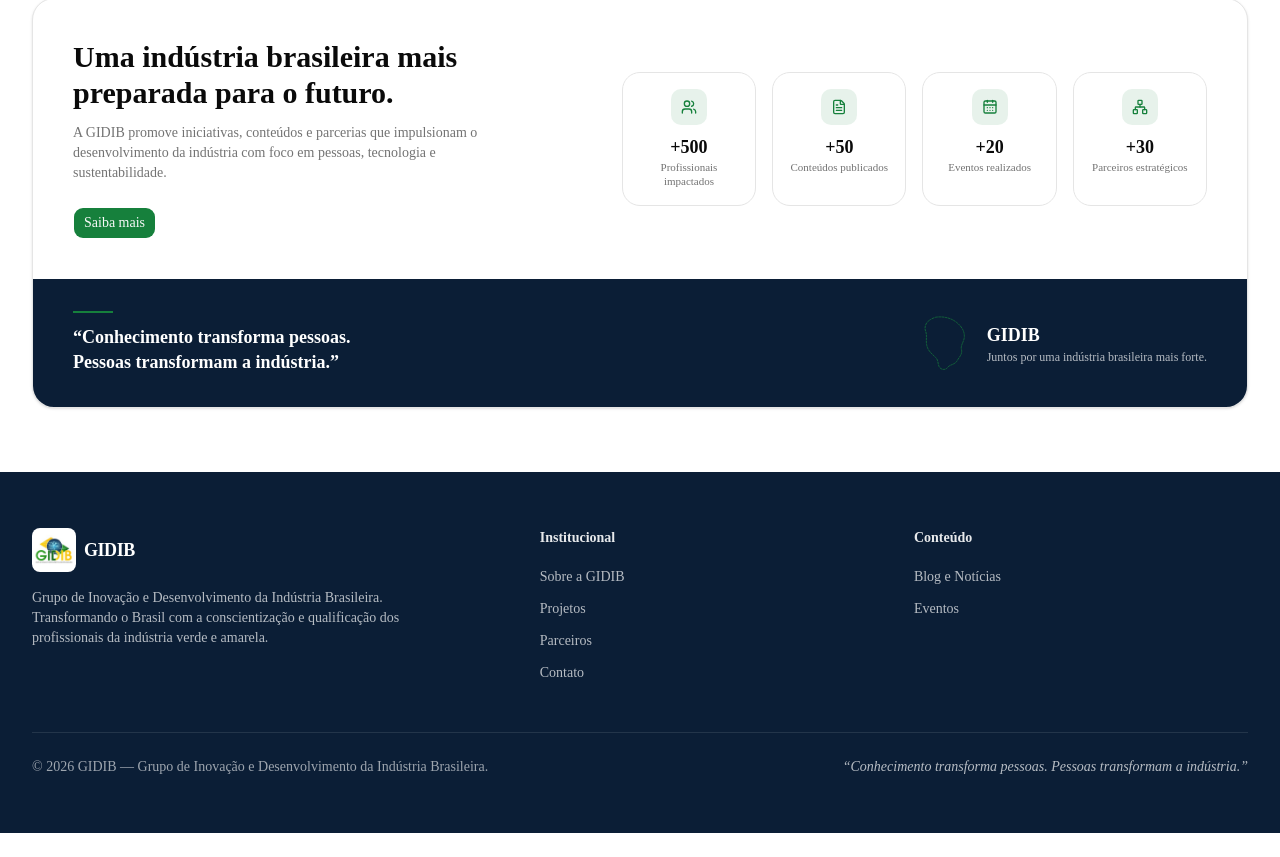
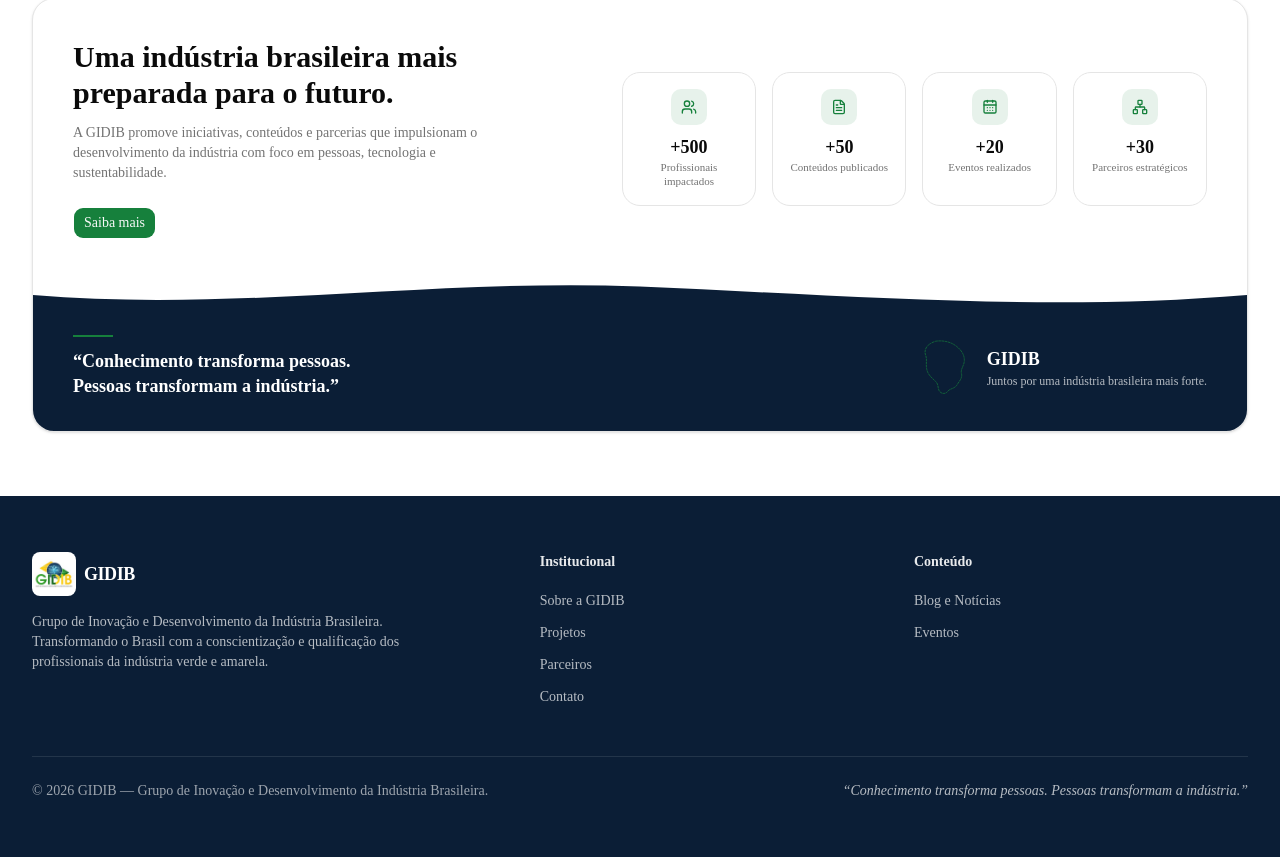
Before and after one commit to gidibjob/gidib-frontend, a Next.js app: page / in a window 1280 px wide. Shown: the part 2608-3465 px from the top of the page. Before the commit the page ends 3441 px from the top, so only its background shows below. Built offline with nearby package versions, Linux system fonts and the light colour scheme.

Commit message:
style: adiciona ondulação (wave) no topo da tarja navy da Home
Substitui a borda reta entre o bloco de estatísticas e a tarja navy
final (citação + Brasil) por um recorte ondulado em SVG, seguindo o
template aprovado.

Co-Authored-By: Claude Sonnet 5 <noreply@anthropic.com>

```diff
--- a/src/app/page.tsx
+++ b/src/app/page.tsx
@@ -217,7 +217,19 @@ export default function Home() {
             </div>
           </div>
 
-          <div className="flex flex-col gap-6 bg-gidib-navy px-8 py-8 text-white sm:flex-row sm:items-center sm:justify-between sm:px-10">
+          <div className="relative flex flex-col gap-6 bg-gidib-navy px-8 pb-8 pt-12 text-white sm:flex-row sm:items-center sm:justify-between sm:px-10 sm:pt-14">
+            <svg
+              className="absolute inset-x-0 top-0 -mt-px h-6 w-full text-card sm:h-8"
+              viewBox="0 0 1440 60"
+              preserveAspectRatio="none"
+              aria-hidden="true"
+            >
+              <path
+                fill="currentColor"
+                d="M0,32 C240,64 480,0 720,16 C960,32 1200,64 1440,32 L1440,0 L0,0 Z"
+              />
+            </svg>
+
             <p className="max-w-md text-lg font-semibold leading-snug">
               <span className="mb-3 block h-0.5 w-10 bg-gidib-green" />
               &ldquo;Conhecimento transforma pessoas.
```
